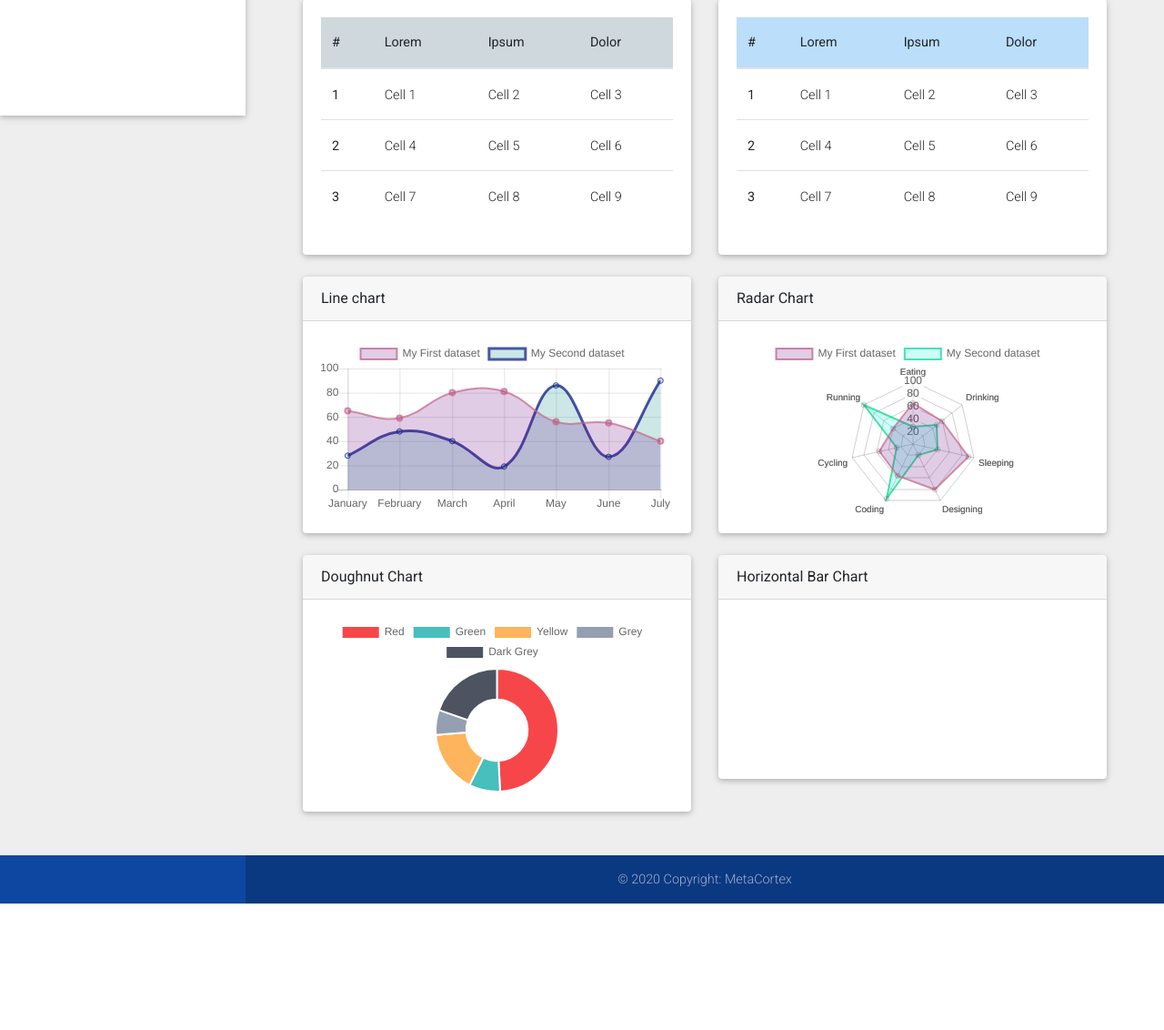
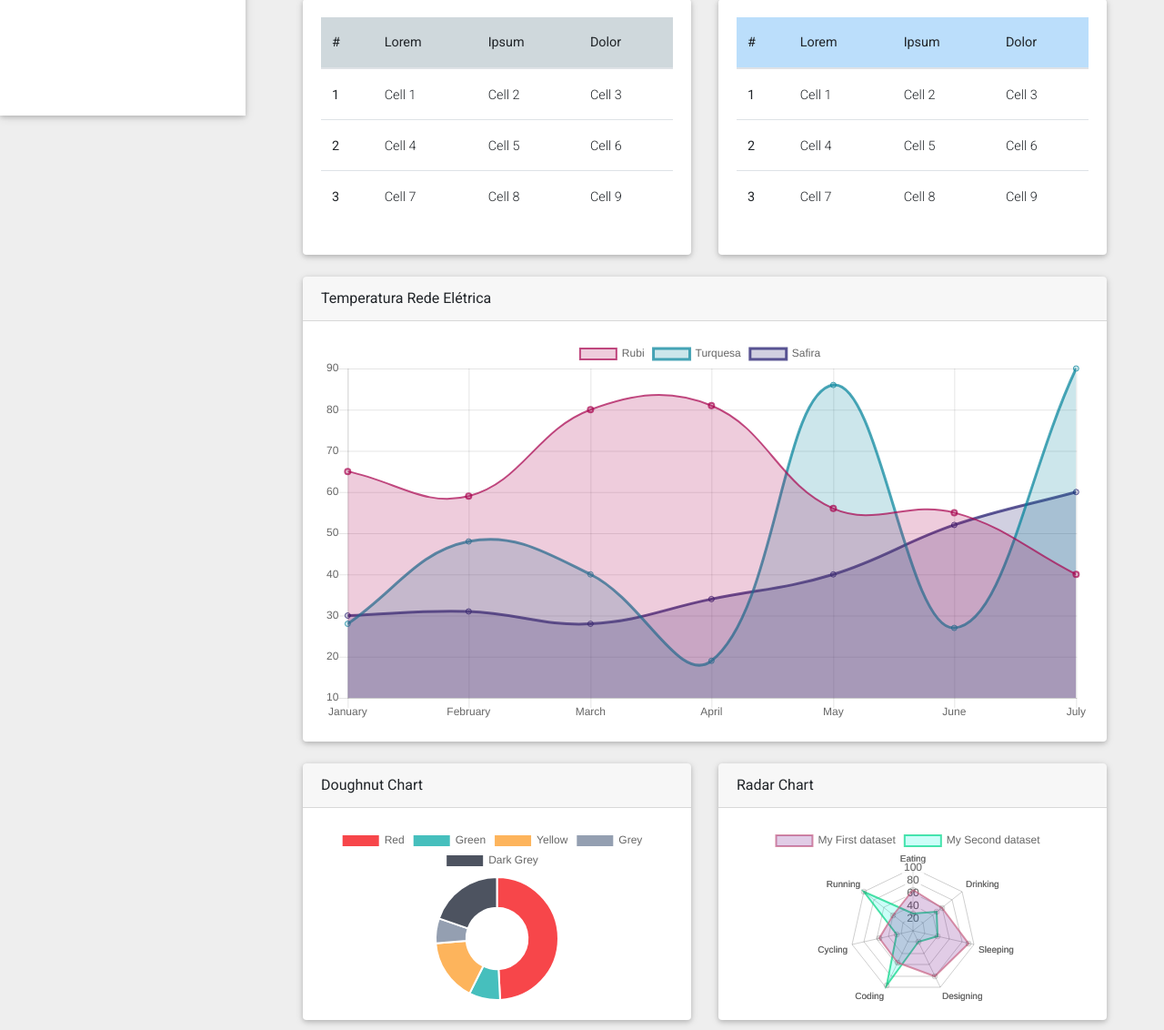
Before and after one commit to williansVarela/cptm-challenge, a Django app: page / in a window 1280 px wide. Shown: the part 673-1805 px from the top of the page at 91% size. Before the commit the page ends 1666 px from the top, so only its background shows below. Run offline with Django 3.2, Linux system fonts and the light colour scheme; the visitor is signed in with stand-in values (Sample User, id 1); a map, chart or similar area stays blank; some libraries are stand-ins or nearby versions.

Commit message:
update line chart

```diff
--- a/core/static/js/script.js
+++ b/core/static/js/script.js
@@ -47,26 +47,36 @@
             data: {
                 labels: ["January", "February", "March", "April", "May", "June", "July"],
                 datasets: [{
-                        label: "My First dataset",
+                        label: "Rubi",
                         backgroundColor: [
-                            'rgba(105, 0, 132, .2)',
+                            'rgba(168, 3, 79, 0.2)',
                         ],
                         borderColor: [
-                            'rgba(200, 99, 132, .7)',
+                            'rgba(168, 3, 79, 0.7)',
                         ],
                         borderWidth: 2,
                         data: [65, 59, 80, 81, 56, 55, 40]
                     },
                     {
-                        label: "My Second dataset",
+                        label: "Turquesa",
                         backgroundColor: [
-                            'rgba(0, 137, 132, .2)',
+                            'rgba(0, 130, 155, 0.2)',
                         ],
                         borderColor: [
-                            'rgba(0, 10, 130, .7)',
+                            'rgba(0, 130, 155, 0.7)',
                         ],
                         data: [28, 48, 40, 19, 86, 27, 90]
-                    }
+                    },
+                    {
+                        label: "Safira",
+                        backgroundColor: [
+                            'rgba(28, 20, 107, 0.2)',
+                        ],
+                        borderColor: [
+                            'rgba(28, 20, 107, 0.7)',
+                        ],
+                        data: [30, 31, 28, 34, 40, 52, 60]
+                    },
                 ]
             },
             options: {
--- a/core/templates/core/index.html
+++ b/core/templates/core/index.html
@@ -214,18 +214,42 @@
       <div class="row wow fadeIn">
 
         <!--Grid column-->
+        <div class="col-lg-12 col-md-12 mb-4">
+
+          <!--Card-->
+          <div class="card">
+
+            <!-- Card header -->
+            <div class="card-header">Temperatura Rede Elétrica</div>
+
+            <!--Card content-->
+            <div class="card-body">
+
+              <canvas id="lineChart"></canvas>
+
+            </div>
+
+          </div>
+          <!--/.Card-->
+
+        </div>
+        <!--Grid column-->
+
+
+
+        <!--Grid column-->
         <div class="col-lg-6 col-md-6 mb-4">
 
           <!--Card-->
           <div class="card">
 
             <!-- Card header -->
-            <div class="card-header">Line chart</div>
+            <div class="card-header">Doughnut Chart</div>
 
             <!--Card content-->
             <div class="card-body">
 
-              <canvas id="lineChart"></canvas>
+              <canvas id="doughnutChart"></canvas>
 
             </div>
 
@@ -256,50 +280,6 @@
 
         </div>
         <!--Grid column-->
-
-        <!--Grid column-->
-        <div class="col-lg-6 col-md-6 mb-4">
-
-          <!--Card-->
-          <div class="card">
-
-            <!-- Card header -->
-            <div class="card-header">Doughnut Chart</div>
-
-            <!--Card content-->
-            <div class="card-body">
-
-              <canvas id="doughnutChart"></canvas>
-
-            </div>
-
-          </div>
-          <!--/.Card-->
-
-        </div>
-        <!--Grid column-->
-
-        <!--Grid column-->
-        <div class="col-lg-6 col-md-6 mb-4">
-
-          <!--Card-->
-          <div class="card">
-
-            <!-- Card header -->
-            <div class="card-header">Horizontal Bar Chart</div>
-
-            <!--Card content-->
-            <div class="card-body">
-
-              <canvas id="horizontalBar"></canvas>
-
-            </div>
-
-          </div>
-          <!--/.Card-->
-
-        </div>
-        <!--Grid column-->
       </div>
       <!--Grid row-->
 
--- a/core/templates/core/menu.html
+++ b/core/templates/core/menu.html
@@ -3,15 +3,15 @@
         <i class="fas fa-chart-line mr-3"></i>
         Dashboard
     </a>
-    <a href="#" class="list-group-item list-group-item-action waves-effect  {% if line_active %}{{line_active}}{% endif %}"">
+    <a href="#" class="list-group-item list-group-item-action waves-effect  {% if line_active %}{{line_active}}{% endif %}">
         <i class="fas fa-train mr-3"></i>
         Linhas
     </a>
-    <a href="#" class="list-group-item list-group-item-action waves-effect  {% if profile_active %}{{profile_active}}{% endif %}"">
+    <a href="#" class="list-group-item list-group-item-action waves-effect  {% if profile_active %}{{profile_active}}{% endif %}">
         <i class="fa fa-user mr-3"></i>
         Perfil
     </a>
-    <a href="#" class="list-group-item list-group-item-action waves-effect  {% if doc_active %}{{doc_active}}{% endif %}"">
+    <a href="#" class="list-group-item list-group-item-action waves-effect  {% if doc_active %}{{doc_active}}{% endif %}">
         <i class="fa fa-money mr-3"></i>
         Documentação
     </a>
```
